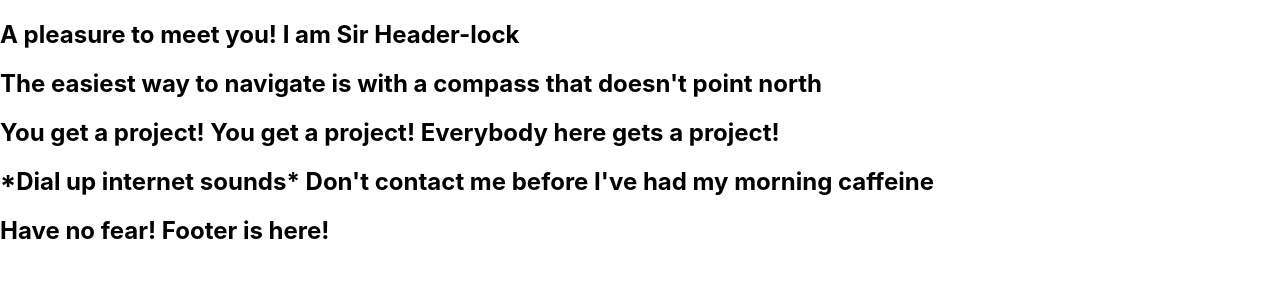
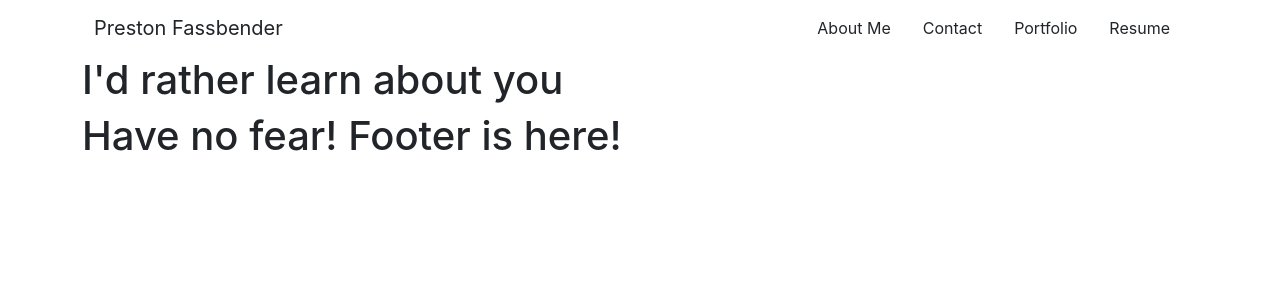
Before and after one commit to p-fassbender/react-portfolio, a React (Create React App) app: page / in a window 1280 px wide. Shown: the top 300 px of the page. Built offline with nearby package versions, Linux system fonts and the light colour scheme.

Commit message:
header/nav, added components w/skeleton, onclick to change currentPage use state

```diff
--- a/public/index.html
+++ b/public/index.html
@@ -1,15 +1,18 @@
 <!DOCTYPE html>
 <html lang="en">
-  <head>
+
+<head>
     <meta charset="utf-8" />
     <link rel="icon" href="%PUBLIC_URL%/favicon.ico" />
     <meta name="viewport" content="width=device-width, initial-scale=1" />
     <meta name="theme-color" content="#000000" />
-    <meta
-      name="description"
-      content="Web site created using create-react-app"
-    />
+    <meta name="description" content="Web site created using create-react-app" />
     <link rel="apple-touch-icon" href="%PUBLIC_URL%/logo192.png" />
+
+    <!-- bootstrap -->
+    <link href="https://cdn.jsdelivr.net/npm/bootstrap@5.1.3/dist/css/bootstrap.min.css" rel="stylesheet"
+        integrity="sha384-1BmE4kWBq78iYhFldvKuhfTAU6auU8tT94WrHftjDbrCEXSU1oBoqyl2QvZ6jIW3" crossorigin="anonymous">
+
     <!--
       manifest.json provides metadata used when your web app is installed on a
       user's mobile device or desktop. See https://developers.google.com/web/fundamentals/web-app-manifest/
@@ -25,8 +28,9 @@
       Learn how to configure a non-root public URL by running `npm run build`.
     -->
     <title>React App</title>
-  </head>
-  <body>
+</head>
+
+<body>
     <noscript>You need to enable JavaScript to run this app.</noscript>
     <div id="root"></div>
     <!--
@@ -39,5 +43,12 @@
       To begin the development, run `npm start` or `yarn start`.
       To create a production bundle, use `npm run build` or `yarn build`.
     -->
-  </body>
+
+    <!-- bootstrap -->
+    <script src="https://cdn.jsdelivr.net/npm/bootstrap@5.1.3/dist/js/bootstrap.bundle.min.js"
+        integrity="sha384-ka7Sk0Gln4gmtz2MlQnikT1wXgYsOg+OMhuP+IlRH9sENBO0LRn5q+8nbTov4+1p"
+        crossorigin="anonymous"></script>
+
+</body>
+
 </html>
--- a/src/App.js
+++ b/src/App.js
@@ -1,19 +1,51 @@
-import React from "react";
-import Contact from './components/Contact'
+import React, { useState } from "react";
 import Footer from "./components/Footer";
 import Header from "./components/Header";
-import Navigation from "./components/Navigation";
-import Project from "./components/Project";
+import Contact from "./components/Contact"
+import About from "./components/About"
+import Portfolio from "./components/Portfolio";
+import Resume from "./components/Resume";
 
 function App() {
+    const [pages] = useState([
+        {
+            name: 'About Me'
+        },
+        {
+            name: 'Contact'
+        },
+        {
+            name: 'Portfolio'
+        },
+        {
+            name: 'Resume'
+        }
+    ])
+    const [currentPage, setCurrentPage] = useState(pages[0])
+
     return (
-        <>
-        <Header></Header>
-        <Navigation></Navigation>
-        <Project></Project>
-        <Contact></Contact>
-        <Footer></Footer>
-        </>
+        <div className="container">
+            <Header
+                pages={pages}
+                setCurrentPage={setCurrentPage}
+                currentPage={currentPage}
+            ></Header>
+            <main>
+                {(() => {
+                    switch (currentPage.name) {
+                        case 'Contact':
+                            return <Contact />
+                        case 'Portfolio':
+                            return <Portfolio />
+                        case 'Resume':
+                            return <Resume />
+                        default:
+                            return <About />
+                    }
+                })()}
+            </main>
+            <Footer></Footer>
+        </div>
     );
 }
 
--- /dev/null
+++ b/src/components/About/index.js
@@ -0,0 +1,11 @@
+import React from 'react';
+
+function About() {
+    return (
+        <section>
+            <h1>I'd rather learn about you</h1>
+        </section>
+    )
+}
+
+export default About;
--- a/src/components/Header/index.js
+++ b/src/components/Header/index.js
@@ -1,13 +1,17 @@
 import React from 'react';
+import Navigation from "../Navigation"
 
-function Header() {
+function Header(props) {
     return (
-        <section>
-            <h1>A pleasure to meet you! I am Sir Header-lock</h1>
-            <header>
-
-            </header>
-        </section>
+        <nav className="navbar navbar-expand-lg">
+            <div className='container-fluid'>
+                <span className='navbar-brand' href="#"
+                    onClick={() => { props.setCurrentPage(props.pages[0]) }}>
+                    Preston Fassbender
+                </span>
+                <Navigation {...props}></Navigation>
+            </div>
+        </nav>
     )
 }
 
--- a/src/components/Navigation/index.js
+++ b/src/components/Navigation/index.js
@@ -1,10 +1,26 @@
-import React from 'react';
+import React, { useEffect } from "react";
 
-function Navigation() {
+function Navigation(props) {
+    const {
+        pages = [],
+        setCurrentPage,
+        currentPage
+    } = props;
+
+    useEffect(() => { document.title = currentPage.name }, [currentPage]);
+
     return (
-        <section>
-            <h1>The easiest way to navigate is with a compass that doesn't point north</h1>
-        </section>
+        <div className='d-flex'>
+            <ul className='navbar-nav'>
+                {pages.map((page) => (
+                    <li key={page.name} className='nav-item mx-3'>
+                        <span onClick={() => { setCurrentPage(page) }}>
+                            {page.name}
+                        </span>
+                    </li>
+                ))}
+            </ul>
+        </div>
     )
 }
 
--- /dev/null
+++ b/src/components/Portfolio/index.js
@@ -0,0 +1,13 @@
+import React from 'react';
+import Project from '../Project';
+
+function Portfolio() {
+    return (
+        <section>
+            <h1>A Portfolio to show all the things</h1>
+            <Project></Project>
+        </section>
+    )
+}
+
+export default Portfolio;
--- /dev/null
+++ b/src/components/Resume/index.js
@@ -0,0 +1,11 @@
+import React from 'react';
+
+function Resume() {
+    return (
+        <section>
+            <h1>It's written resume, but it's pronounced resume.</h1>
+        </section>
+    )
+}
+
+export default Resume;
```
